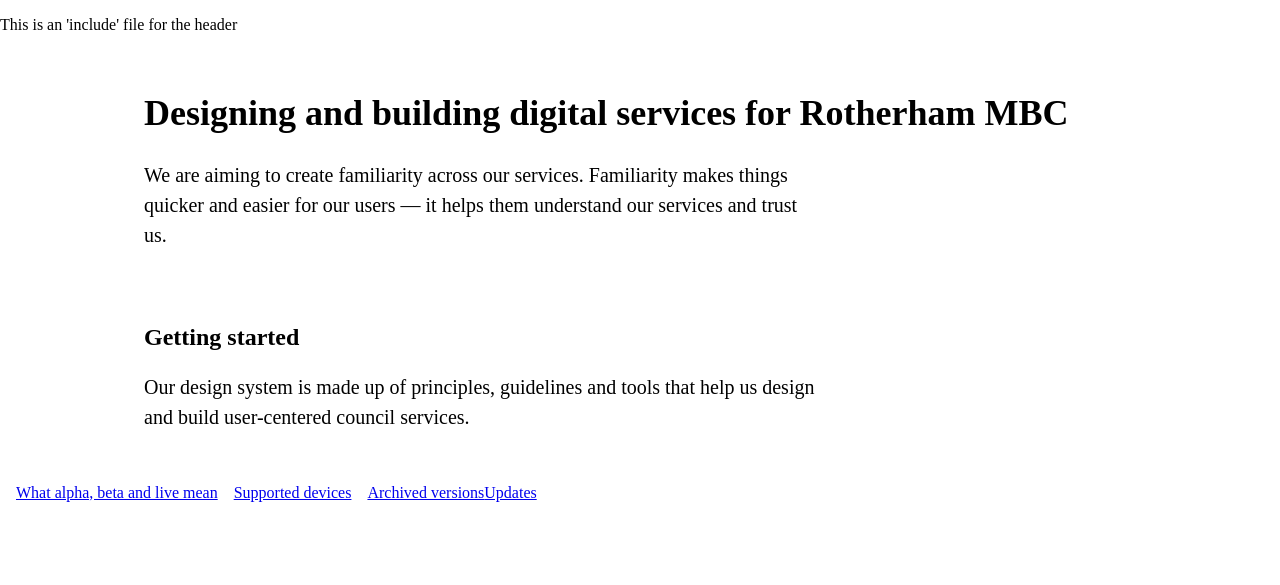
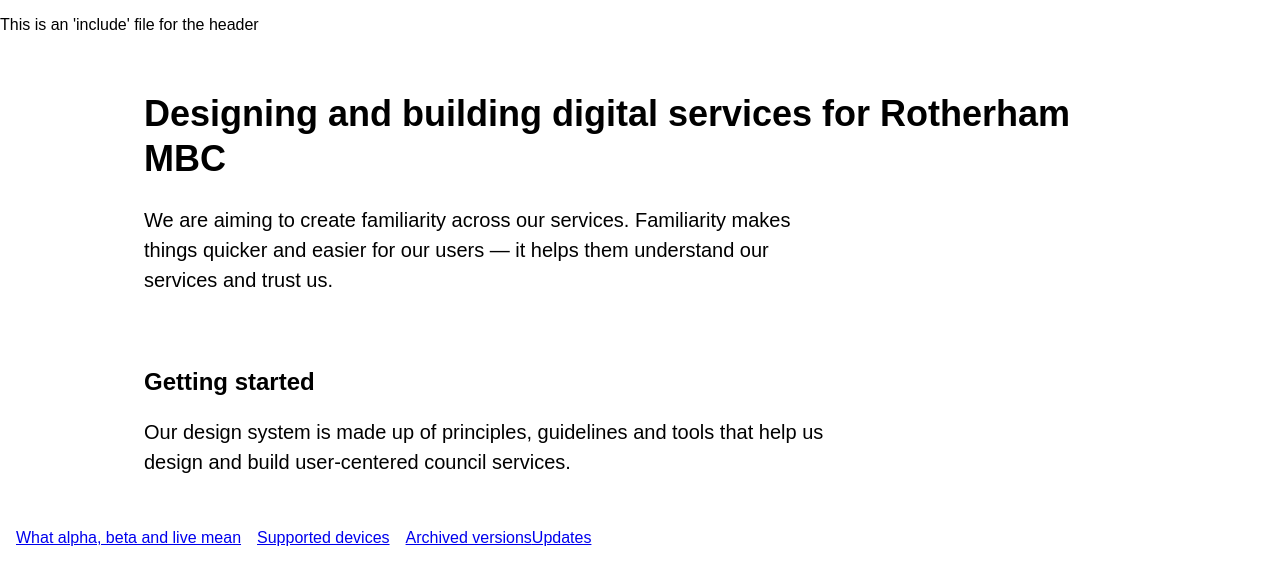
Before and after one commit to rothgov/design-manual, a Jekyll site: the page built from index.html, in a window 1280 px wide. Shown: the top 585 px of the page. Built offline with Jekyll 4.4.1, drawn with Linux system fonts in a browser that asks for light colours; some web fonts are replaced.

Commit message:
Update default.html

```diff
--- a/_layouts/default.html
+++ b/_layouts/default.html
@@ -1,7 +1,7 @@
 <!DOCTYPE html>
 <html>
 {% include head.html %}
-<body class="ma0 pa0">
+<body class="ma0 pa0 muli">
 {% include header.html %}
 <main>
 <div class="mw8 center">
```
